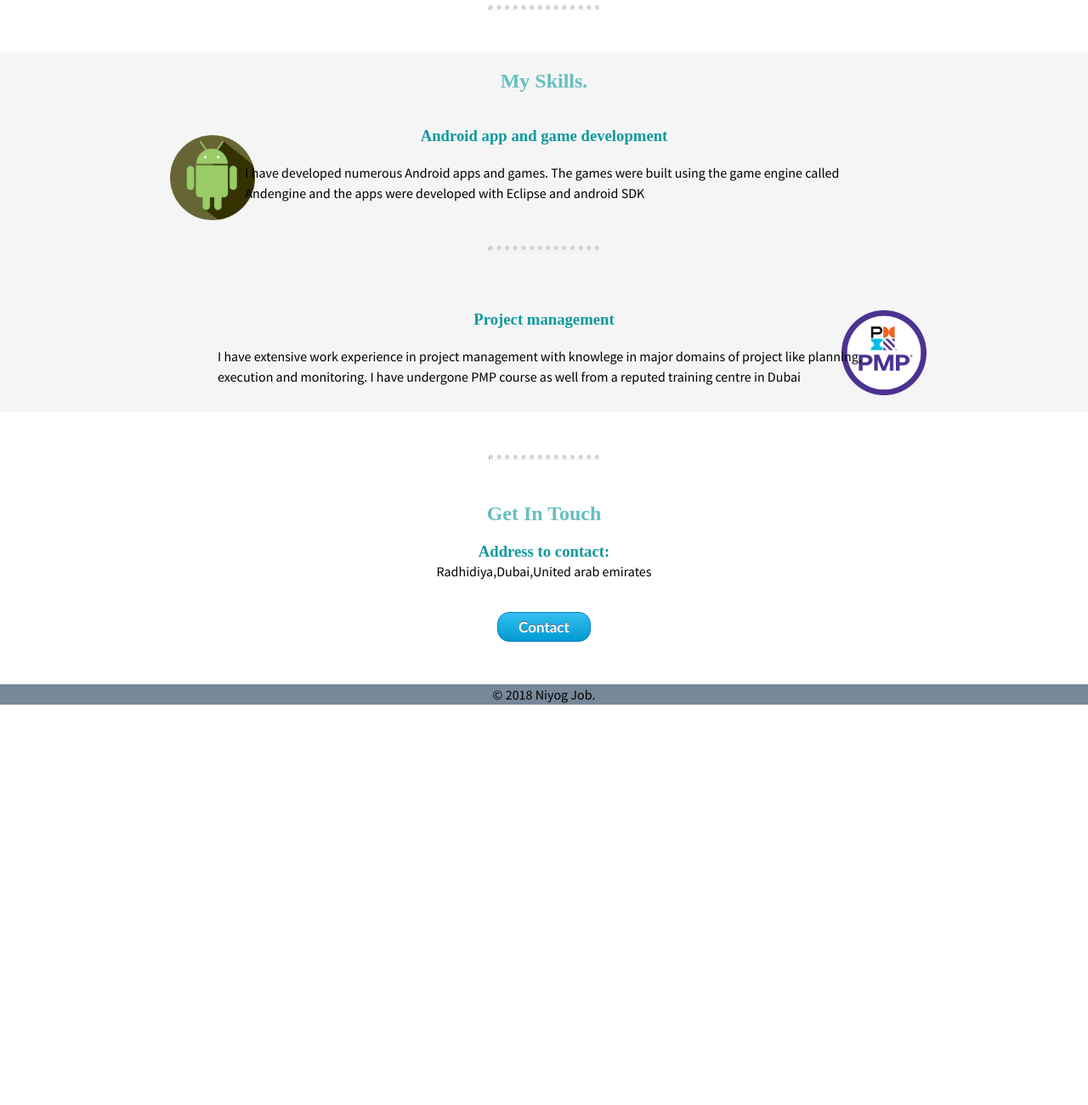
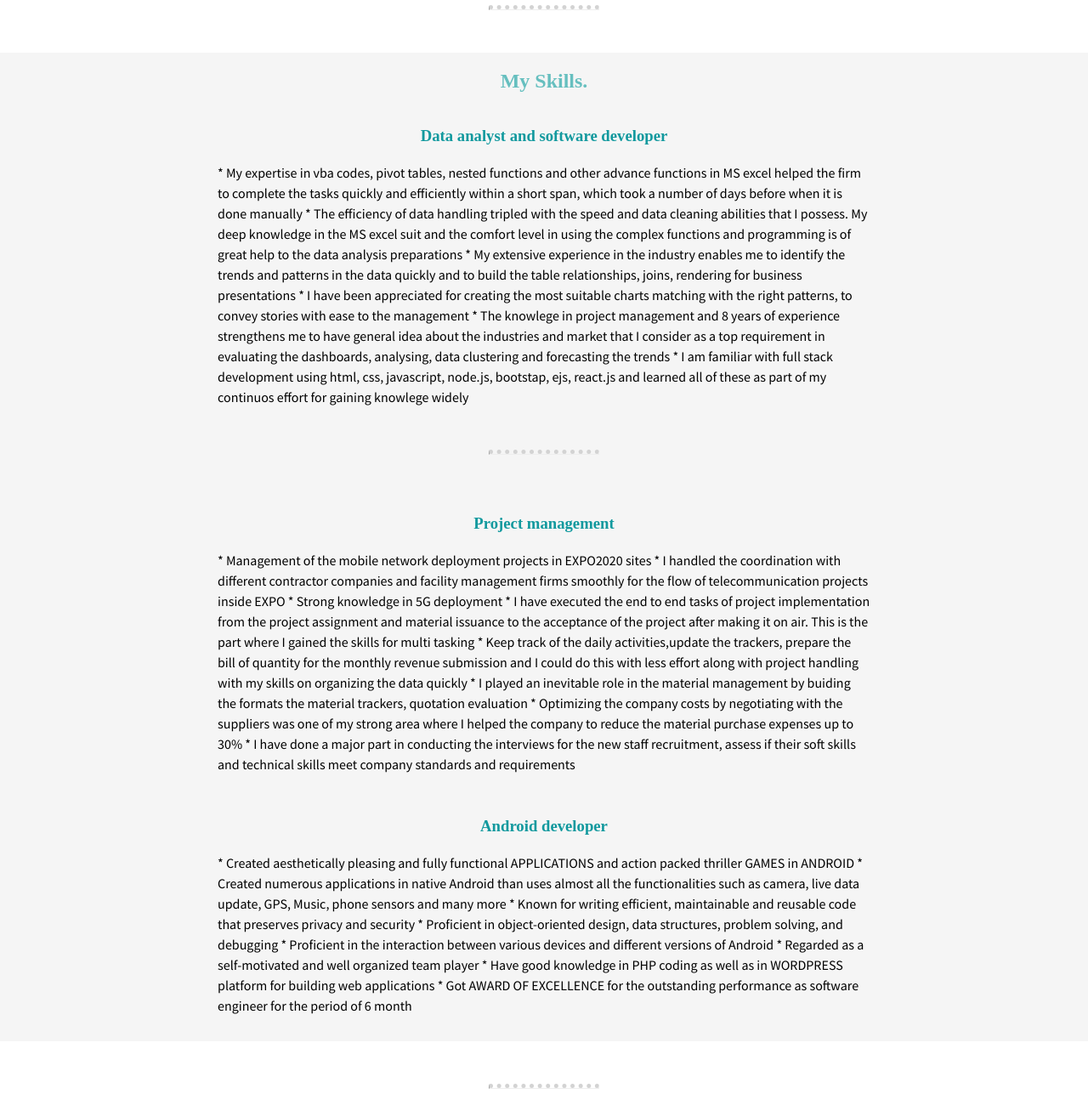
Before and after one commit to NiyogJob/cv, a plain HTML site: page index.html in a window 1280 px wide. Shown: the part 680-1980 px from the top of the page at 85% size. Before the commit the page ends 1509 px from the top, so only its background shows below. Drawn offline with Linux system fonts and the light colour scheme; a web font is replaced by a local one.

Commit message:
Update index.html

```diff
--- a/index.html
+++ b/index.html
@@ -51,20 +51,58 @@
             <div class="skills">
               <h2 class="myskills">My Skills.</h2>
               <div class="skill-row">
-                <img class="skill1" src="images/android.png" alt="" width="100" height="100">
+
 
                     <div class="grouptext1">
-                        <h3 class="skill1header">Android app and game development</h3>
-                        <p class="skill1body">I have developed numerous Android apps and games. The games were built using the game engine called Andengine and the apps were developed with Eclipse and android SDK</p>
+                        <h3 class="skill1header">Data analyst and software developer</h3>
+                        <p class="skill1body">
+*	My expertise in vba codes, pivot tables, nested functions and other advance functions in MS excel helped the firm to complete the tasks quickly and efficiently within a short span, which took a number of days before when it is done manually
+*	The efficiency of data handling tripled with the speed and data cleaning abilities that I possess. My deep knowledge in the MS excel suit and the comfort level in using the complex functions and programming is of great help to the data analysis preparations
+*	My extensive experience in the industry enables me to identify the trends and patterns in the data quickly and to build the table relationships, joins, rendering for business presentations
+*	I have been appreciated for creating the most suitable charts matching with the right patterns, to convey stories with ease to the management
+*	The knowlege in project management and 8 years of experience strengthens me to have general idea about the industries and market that I consider as a top requirement in evaluating the dashboards, analysing, data clustering and forecasting the trends
+*	I am familiar with full stack development using html, css, javascript, node.js, bootstap, ejs, react.js and learned all of these as part of my continuos effort for gaining knowlege widely
+</p>
                     </div>
               </div>
               <hr>
               <div class="skill-row2">
 
-                <img class="skill2" src="images/PMP.png" alt="" width="100" height="100">
+
                     <div class="grouptext2">
                         <h3 class="skill2header">Project management</h3>
-                        <p class="skill2body">I have extensive work experience in project management with knowlege in major domains of project like planning, execution and monitoring. I have undergone PMP course as well from a reputed training centre in Dubai</p>
+                        <p class="skill2body">
+
+*	Management of the mobile network deployment projects in EXPO2020 sites
+*	I handled the coordination with different contractor companies and facility management firms smoothly for the flow of telecommunication projects inside EXPO
+*	Strong knowledge in 5G deployment
+*	I have executed the end to end tasks of project implementation from the project assignment and material issuance to the acceptance of the project after making it on air. This is the part where I gained the skills for multi tasking
+*	Keep track of the daily activities,update the trackers, prepare the bill of quantity for the monthly revenue submission and I could do this with less effort along with project handling with my skills on organizing the data quickly
+*	I played an inevitable role in the material management by buiding the formats the material trackers, quotation evaluation
+*	Optimizing the company costs by negotiating with the suppliers was one of my strong area where I helped the company to reduce the material purchase expenses up to 30%
+*	I have done a major part in conducting the  interviews for the new staff recruitment, assess if their soft skills and technical skills meet company standards and requirements
+</p>
+                     </div>
+
+            </div>
+
+                              <div class="skill-row3">
+
+
+                    <div class="grouptext2">
+                        <h3 class="skill2header">Android developer</h3>
+                        <p class="skill2body">
+
+*	Created aesthetically pleasing and fully functional APPLICATIONS and action packed thriller GAMES in ANDROID
+*	Created numerous applications in native Android than uses almost all the functionalities such as camera, live data update, GPS, Music, phone sensors and many more
+*	Known for writing efficient, maintainable and reusable code that preserves privacy and security
+*	Proficient in object-oriented design, data structures, problem solving, and debugging
+*	Proficient in the interaction between various devices and different versions of Android
+*	Regarded as a self-motivated and well organized team player
+*	Have good knowledge in PHP coding as well as in WORDPRESS platform for building web applications
+*	Got AWARD OF EXCELLENCE for the outstanding performance as software engineer for the period of 6 month
+
+</p>
                      </div>
 
             </div>
```
